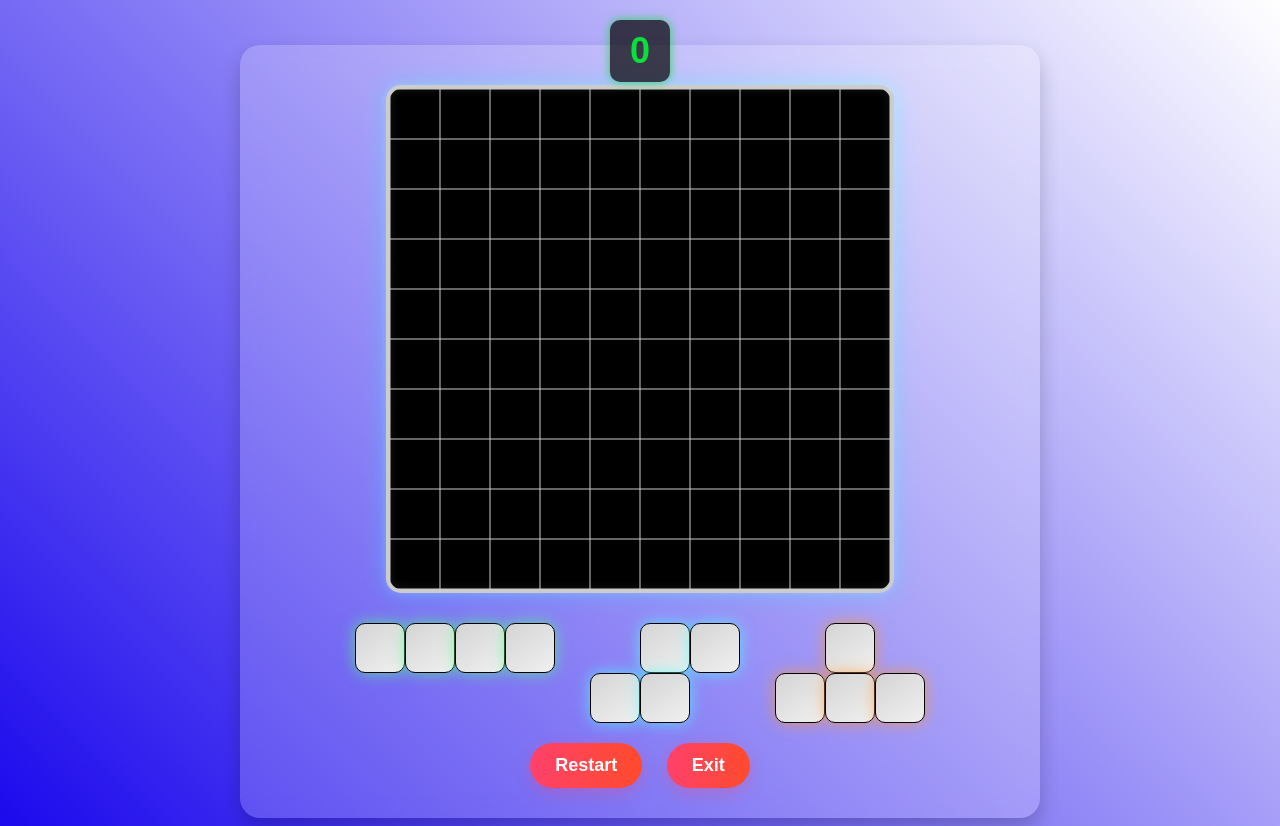
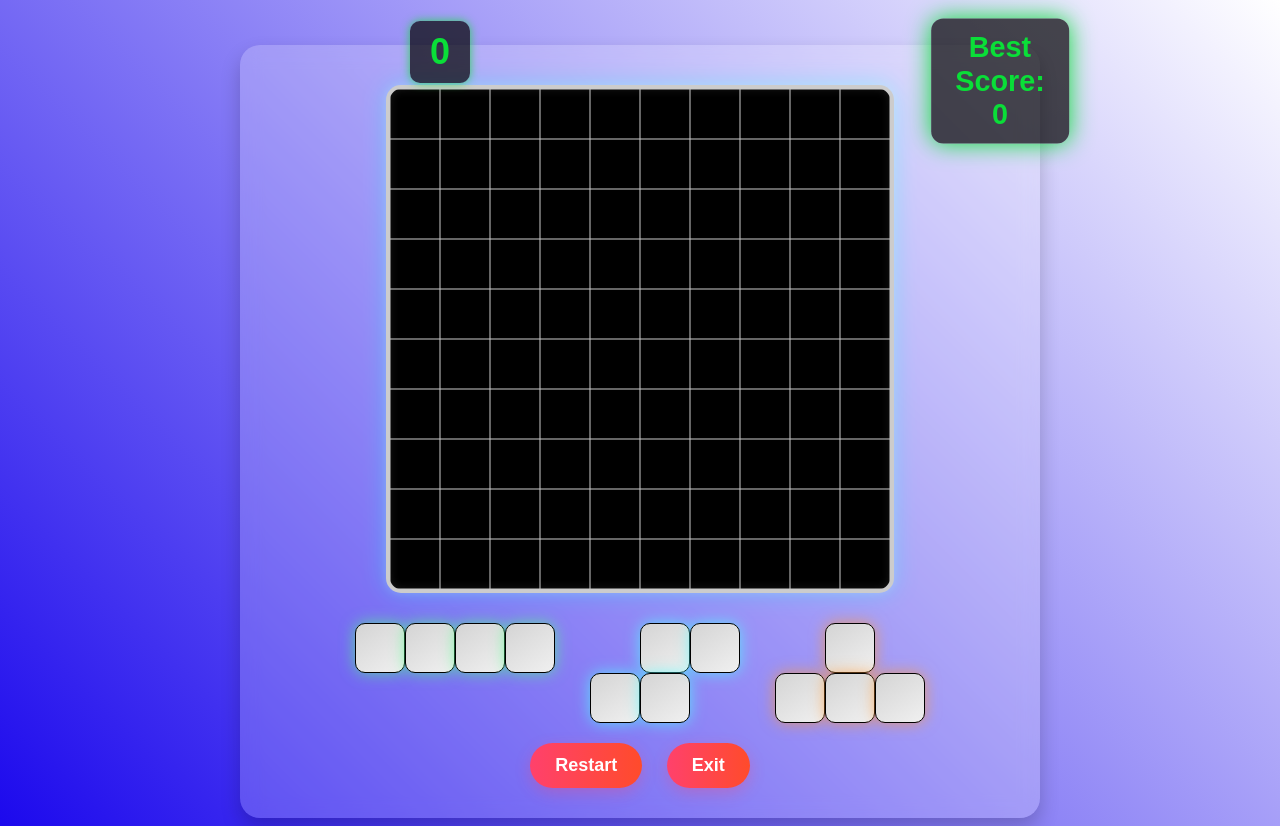
Before and after one commit to NirelJano/Block-Blast, a website: page public/game.html in a window 1280 px wide. Both pictures are taken after a click on the button "Restart". Drawn offline with Linux system fonts and the light colour scheme.

Commit message:
best score

```diff
--- a/public/game.html
+++ b/public/game.html
@@ -7,7 +7,10 @@
 </head>
 <body>
     <div class="container">
-        <div id="score">0</div>
+        <div id="scoreContainer">
+            <p id="score">0</p>
+            <p id="bestScore">Best Score: 0</p>
+        </div>
         <canvas id="gameCanvas" width="500" height="500"></canvas>
         <div id="piecesContainer"></div>
         <div>
--- a/public/game.js
+++ b/public/game.js
@@ -2,6 +2,7 @@ document.addEventListener("DOMContentLoaded", () => {
     const canvas = document.getElementById("gameCanvas");
     const ctx = canvas.getContext("2d");
     const scoreElement = document.getElementById("score");
+    const bestScoreElement = document.getElementById("bestScore");
     const piecesContainer = document.getElementById("piecesContainer");
     const exitGameBtn = document.getElementById("exitGameBtn");
     const startGameBtn = document.getElementById("startGameBtn"); // Restart/Start Game button
@@ -11,7 +12,9 @@ document.addEventListener("DOMContentLoaded", () => {
     canvas.width = gridSize * gridCount;
     canvas.height = gridSize * gridCount;
 
+
     let score = 0;
+    let bestScore = 0;
     let gameBoard = Array.from({ length: gridCount }, () => Array(gridCount).fill(null));
     let currentPieces = [];
     let draggedPiece = null; // Track the piece being dragged
@@ -162,6 +165,11 @@ document.addEventListener("DOMContentLoaded", () => {
         setTimeout(() => {
             scoreElement.classList.remove("updated");
         }, 200);
+
+        if (score > bestScore) {
+            bestScore = score;
+            bestScoreElement.textContent = `High Score: ${bestScore}`;
+        }
     }
 
 
@@ -417,4 +425,13 @@ document.addEventListener("DOMContentLoaded", () => {
         .catch(error => console.error('Error:', error));
     }
 
+    function getHighScore() {
+        fetch('/api/best-score')
+        .then(response => response.json())
+        .then(data => {
+            bestScore = data.highScore;
+            bestScoreElement.textContent = `High Score: ${data.bestScore}`;
+        })
+        .catch(error => console.error('Error:', error));
+    }
 });
--- a/public/style.css
+++ b/public/style.css
@@ -61,8 +61,24 @@ h1 {
     border-radius: 10px;
     display: inline-block;
     position: fixed; /* מקבע את הניקוד בראש העמוד */
-    top: -25px; /* מקם בראש */
-    left: 50%;
+    top: -60px; /* מקם בראש */
+    left: 25%;
+    transform: translateX(-50%);
+    box-shadow: 0 0 10px rgba(10, 222, 56, 0.8);
+    z-index: 1000; /* שומר על הניקוד מעל כל האלמנטים */
+}
+
+#bestScore {
+    font-size: 24px;
+    font-weight: bold;
+    color: #0ade38;
+    background: rgba(0, 0, 0, 0.7); /* רקע כהה שקוף */
+    padding: 10px 20px;
+    border-radius: 10px;
+    display: inline-block;
+    position: fixed; /* מקבע את הניקוד בראש העמוד */
+    top: -40px; /* מקם בראש */
+    left: 95%;
     transform: translateX(-50%);
     box-shadow: 0 0 10px rgba(10, 222, 56, 0.8);
     z-index: 1000; /* שומר על הניקוד מעל כל האלמנטים */
@@ -74,6 +90,10 @@ h1 {
     box-shadow: 0 0 20px rgba(10, 222, 56, 1);
 }
 
+#bestScore {
+    transform: translateX(-50%) scale(1.2);
+    box-shadow: 0 0 20px rgba(10, 222, 56, 1);
+}
 
 
 /* מיכל החתיכות */
```
Also changed, not shown: server/server.js (+14 -0 lines).
